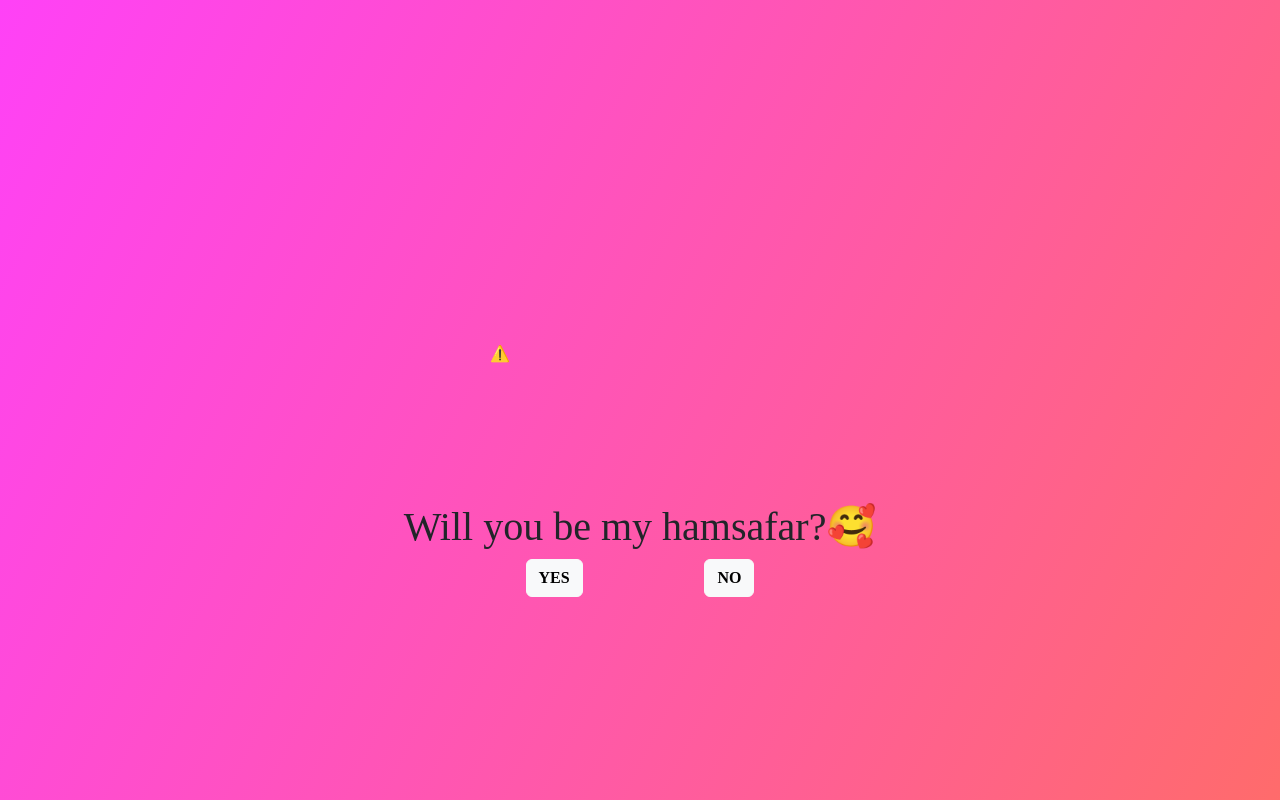
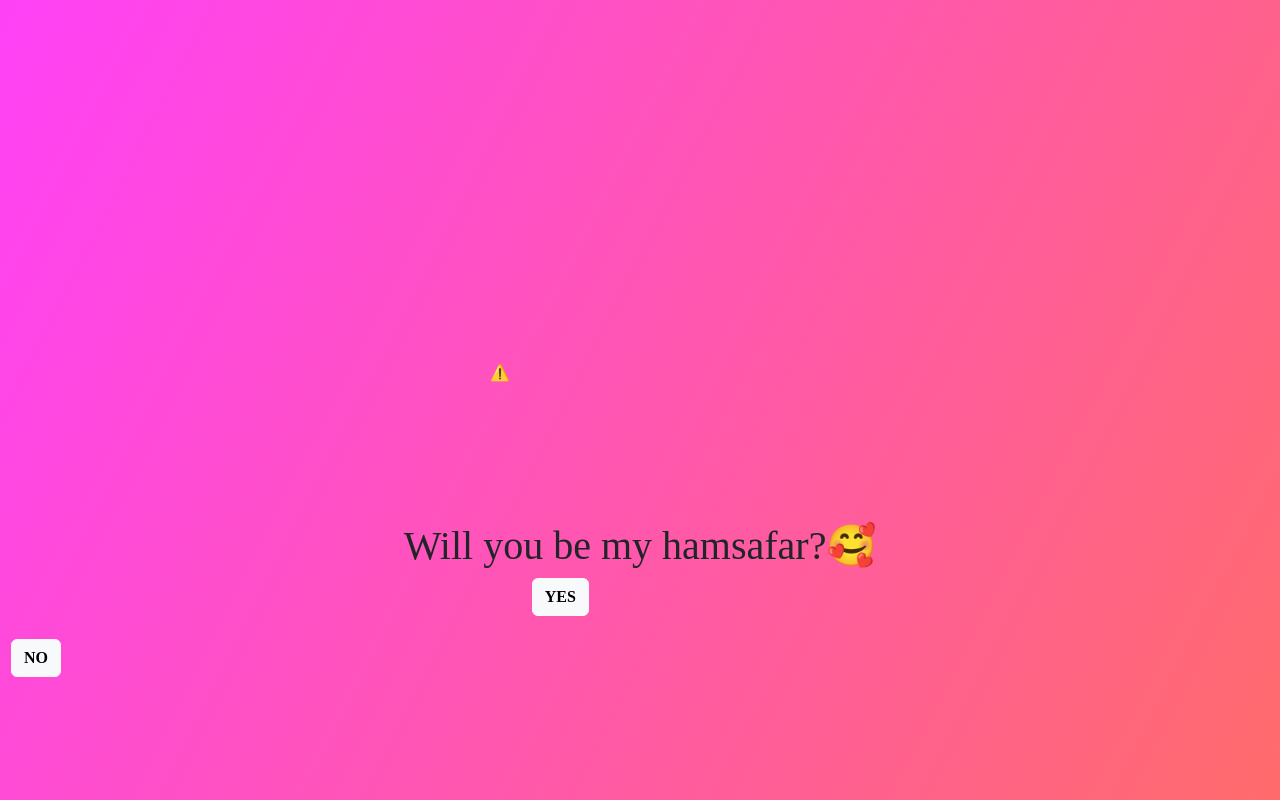
Before and after one commit to AmanKashyap0807/Fun-Projects, a plain HTML site: page Propose-day/index.html in a window 1280 px wide. Both pictures are taken after a click on the button "NO". Drawn offline with nearby package versions, Linux system fonts and the light colour scheme; no server answers; a web font is replaced by a local one.

Commit message:
No not click transition made

```diff
--- a/Propose-day/index.html
+++ b/Propose-day/index.html
@@ -18,12 +18,13 @@
         </div>
         <h1>Will you be my hamsafar?🥰</h1>
         <div id="btn">
-            <button id=button type="button" class="btn btn-light"><B>YES</B></button>
-            <button id=button type="button" class="btn btn-light"><B>NO</B></button>
+            <button id="yes-button" type="button" class="btn btn-light"><B>YES</B></button>
+            <button id="no-button" type="button" class="btn btn-light"><B>NO</B></button>
         </div>
     </div>
     <script src="https://cdn.jsdelivr.net/npm/bootstrap@5.3.3/dist/js/bootstrap.bundle.min.js"></script>
     <script src="https://unpkg.com/@lottiefiles/lottie-player@latest/dist/lottie-player.js"></script>
+    <script src="script.js"></script>
 </body>
 
 </html>
--- /dev/null
+++ b/Propose-day/script.js
@@ -0,0 +1,13 @@
+document.getElementById('no-button').addEventListener('mouseover', function () {
+    const button = this;
+    const buttonRect = button.getBoundingClientRect();
+
+    const maxX = window.innerWidth - buttonRect.width;
+    const maxY = window.innerHeight - buttonRect.height;
+
+    const randomX = Math.floor(Math.random() * maxX);
+    const randomY = Math.floor(Math.random() * maxY);
+
+    button.style.left = randomX + 'px';
+    button.style.top = randomY + 'px';
+});
--- a/Propose-day/style.css
+++ b/Propose-day/style.css
@@ -3,6 +3,16 @@ body {
     height: 100%;
     margin: 0;
     padding: 0;
+}
+
+#main {
+    position: relative;
+    width: 100%;
+    height: 100%;
+    display: flex;
+    flex-direction: column;
+    align-items: center;
+    justify-content: center;
 }
 
 body {
@@ -20,12 +30,19 @@ h1 {
 
 #btn {
     display: flex;
-    justify-content: space-evenly;
-
-}
-
-#button {
+    /* justify-content: space-evenly; */
     font-family: "love ya like a sister";
     border: 2px solid black";
 
 }
+
+#no-button {
+    position: absolute;
+    left: 54%;
+    transition: all 0s ease;
+}
+
+#yes-button {
+    position: absolute;
+    right: 54%;
+}
```
Also changed, not shown: Propose-day/index.js (deleted).
